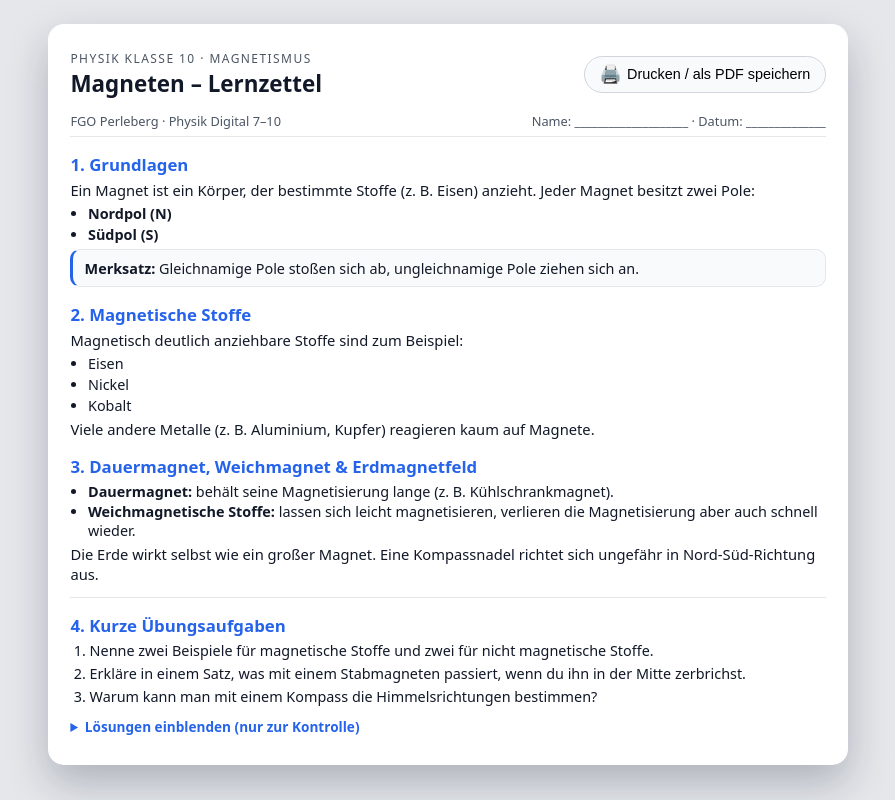
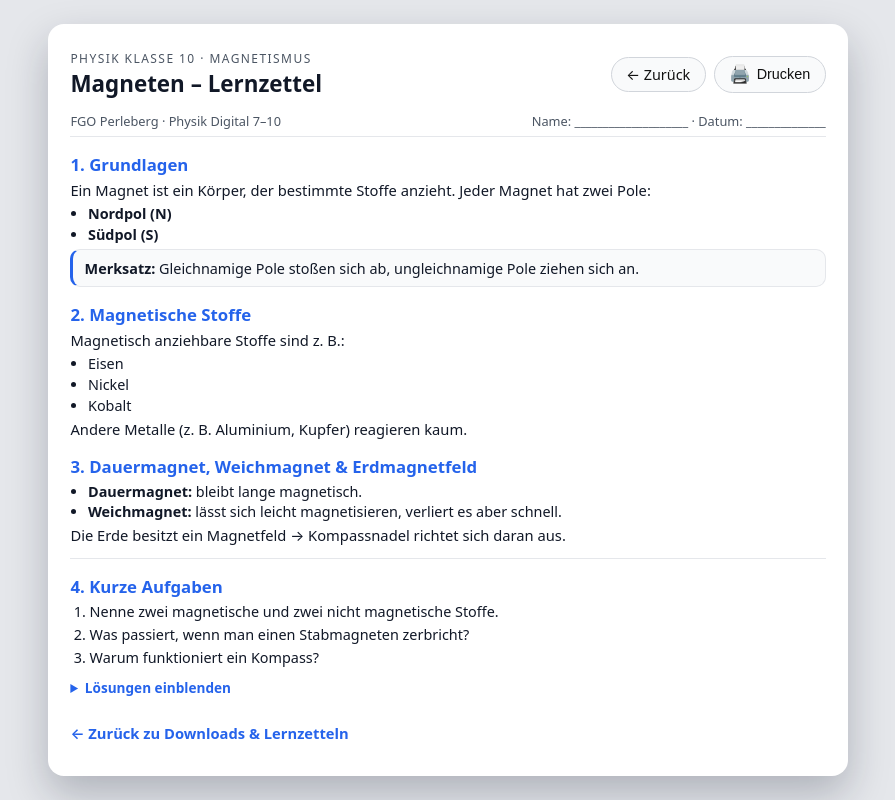
Before and after one commit to nagel-physik/physik-digital-7-10, a plain HTML site: page download_10_magneten.html in a window 1280 px wide. Shown: the whole page, without its empty margins (192-1087 px from the left). Drawn offline with Linux system fonts and the light colour scheme.

Commit message:
Add files via upload
download_10_magneten.html überschreibt die alte Version automatisch

```diff
--- a/download_10_magneten.html
+++ b/download_10_magneten.html
@@ -67,7 +67,14 @@
       font-size: 1.4rem;
     }
 
-    .print-btn {
+    .controls {
+      display: flex;
+      align-items: center;
+      gap: 0.5rem;
+      flex-wrap: wrap;
+    }
+
+    .btn {
       border: 1px solid #d1d5db;
       background: #f9fafb;
       border-radius: 999px;
@@ -77,14 +84,16 @@
       display: inline-flex;
       align-items: center;
       gap: 0.35rem;
+      color: #111;
+      text-decoration: none;
     }
 
-    .print-btn span {
-      font-size: 1.1rem;
+    .btn:hover {
+      background: #e5e7eb;
     }
 
-    .print-btn:hover {
-      background: #e5e7eb;
+    .btn span {
+      font-size: 1.1rem;
     }
 
     .meta {
@@ -167,10 +176,6 @@
       color: var(--accent);
     }
 
-    .solutions ul {
-      margin-top: 0.25rem;
-    }
-
     @media (max-width: 600px) {
       .page {
         padding: 1.2rem 1rem 1.4rem;
@@ -193,32 +198,41 @@
         box-shadow: none;
         border-radius: 0;
       }
-      .print-btn {
+      .btn {
         display: none;
       }
     }
   </style>
 </head>
+
 <body>
   <div class="page">
+
+    <!-- HEADER -->
     <header class="page-header">
       <div class="title-block">
         <small>Physik Klasse 10 · Magnetismus</small>
         <h1>Magneten – Lernzettel</h1>
       </div>
-      <button class="print-btn" onclick="window.print()">
-        <span>🖨️</span> Drucken / als PDF speichern
-      </button>
+
+      <div class="controls">
+        <a href="klasse10_downloads.html" class="btn">← Zurück</a>
+        <button class="btn" onclick="window.print()">
+          <span>🖨️</span> Drucken
+        </button>
+      </div>
     </header>
 
+    <!-- META -->
     <div class="meta">
       <div>FGO Perleberg · Physik Digital 7–10</div>
       <div>Name: ____________________ · Datum: ______________</div>
     </div>
 
+    <!-- CONTENT -->
     <section>
       <h2>1. Grundlagen</h2>
-      <p>Ein Magnet ist ein Körper, der bestimmte Stoffe (z.&nbsp;B. Eisen) anzieht. Jeder Magnet besitzt zwei Pole:</p>
+      <p>Ein Magnet ist ein Körper, der bestimmte Stoffe anzieht. Jeder Magnet hat zwei Pole:</p>
       <ul>
         <li><strong>Nordpol (N)</strong></li>
         <li><strong>Südpol (S)</strong></li>
@@ -230,43 +244,53 @@
 
     <section>
       <h2>2. Magnetische Stoffe</h2>
-      <p>Magnetisch deutlich anziehbare Stoffe sind zum Beispiel:</p>
+      <p>Magnetisch anziehbare Stoffe sind z. B.:</p>
       <ul>
         <li>Eisen</li>
         <li>Nickel</li>
         <li>Kobalt</li>
       </ul>
-      <p>Viele andere Metalle (z.&nbsp;B. Aluminium, Kupfer) reagieren kaum auf Magnete.</p>
+      <p>Andere Metalle (z. B. Aluminium, Kupfer) reagieren kaum.</p>
     </section>
 
     <section>
       <h2>3. Dauermagnet, Weichmagnet & Erdmagnetfeld</h2>
       <ul>
-        <li><strong>Dauermagnet:</strong> behält seine Magnetisierung lange (z.&nbsp;B. Kühlschrankmagnet).</li>
-        <li><strong>Weichmagnetische Stoffe:</strong> lassen sich leicht magnetisieren, verlieren die Magnetisierung aber auch schnell wieder.</li>
+        <li><strong>Dauermagnet:</strong> bleibt lange magnetisch.</li>
+        <li><strong>Weichmagnet:</strong> lässt sich leicht magnetisieren, verliert es aber schnell.</li>
       </ul>
-      <p>Die Erde wirkt selbst wie ein großer Magnet. Eine Kompassnadel richtet sich ungefähr in Nord-Süd-Richtung aus.</p>
+      <p>Die Erde besitzt ein Magnetfeld → Kompassnadel richtet sich daran aus.</p>
     </section>
 
+    <!-- TASKS -->
     <section class="tasks">
-      <h2>4. Kurze Übungsaufgaben</h2>
+      <h2>4. Kurze Aufgaben</h2>
       <ol>
-        <li>Nenne zwei Beispiele für magnetische Stoffe und zwei für nicht magnetische Stoffe.</li>
-        <li>Erkläre in einem Satz, was mit einem Stabmagneten passiert, wenn du ihn in der Mitte zerbrichst.</li>
-        <li>Warum kann man mit einem Kompass die Himmelsrichtungen bestimmen?</li>
+        <li>Nenne zwei magnetische und zwei nicht magnetische Stoffe.</li>
+        <li>Was passiert, wenn man einen Stabmagneten zerbricht?</li>
+        <li>Warum funktioniert ein Kompass?</li>
       </ol>
 
       <div class="solutions">
         <details>
-          <summary>Lösungen einblenden (nur zur Kontrolle)</summary>
+          <summary>Lösungen einblenden</summary>
           <ul>
-            <li><strong>Zu 1:</strong> Magnetisch: z.&nbsp;B. Eisen, Nickel, Kobalt. Nicht magnetisch: z.&nbsp;B. Holz, Kunststoff, Aluminium.</li>
-            <li><strong>Zu 2:</strong> Es entstehen zwei neue, kleinere Magnete – jeder mit Nord- und Südpol.</li>
-            <li><strong>Zu 3:</strong> Die Erde besitzt ein Magnetfeld. Die Kompassnadel ist ein kleiner Magnet und richtet sich ungefähr in Nord-Süd-Richtung aus.</li>
+            <li><strong>1:</strong> Magnetisch: Eisen/Nickel. Nicht magnetisch: Holz/Papier/Alu.</li>
+            <li><strong>2:</strong> Es entstehen zwei neue Magnete – beide mit N- und S-Pol.</li>
+            <li><strong>3:</strong> Erde hat Magnetfeld → Nadel richtet sich in Nord-Süd-Richtung aus.</li>
           </ul>
         </details>
       </div>
     </section>
+
+    <!-- BACK LINK BOTTOM -->
+    <p style="margin-top:1.6rem;">
+      <a href="klasse10_downloads.html"
+         style="color:#2563eb; text-decoration:none; font-weight:600;">
+        ← Zurück zu Downloads & Lernzetteln
+      </a>
+    </p>
+
   </div>
 </body>
 </html>
```
